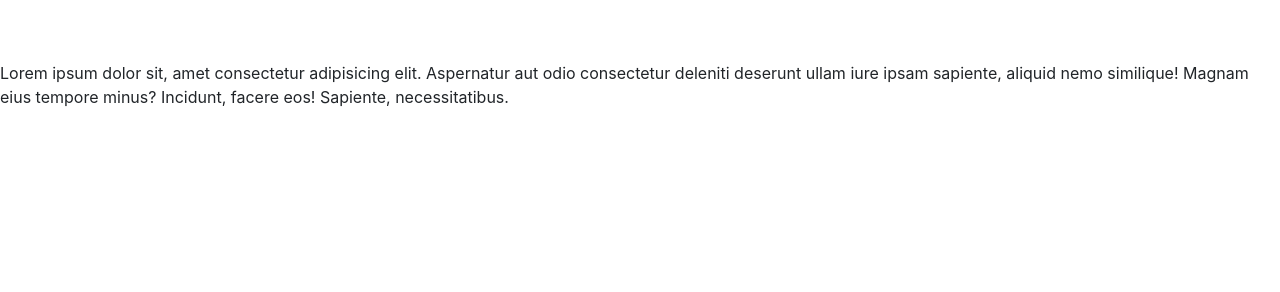
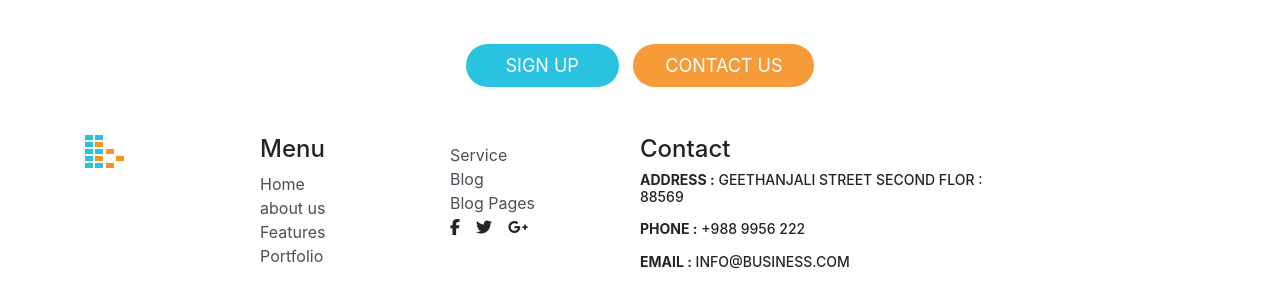
Before and after one commit to raihaninfo/business-template, a plain HTML site: page index.html in a window 1280 px wide. Shown: the part 3665-3957 px from the top of the page. Before the commit the page ends 3774 px from the top, so only its background shows below. Drawn offline with nearby package versions, Linux system fonts and the light colour scheme.

Commit message:
footer section update

```diff
--- a/css/style.css
+++ b/css/style.css
@@ -100,3 +100,19 @@ p {
 .quote-icon{
   font-size: 50px;
 }
+.btn-singup{
+  background-color: #29c2e1;
+  padding: 7px 39px;
+  color: #ffffff;
+  font-size: 18px;
+  margin-top: 31px;
+  margin-right: 5px;
+}
+.btn-contact{
+  background-color: #f69b37;
+  padding: 7px 31px;
+  color: #ffffff;
+  font-size: 18px;
+  margin-top: 31px;
+  margin-left: 5px;
+}
--- a/index.html
+++ b/index.html
@@ -188,12 +188,14 @@
         <div class="client border-right-1 col-xl-7 col-lg-7 col-md-12">
           <div class="client-item " id="slide-1">
             <div class="row">
-              <div  class="col-md-2 text-center quote-icon">
+              <div class="col-md-2 text-center quote-icon">
                 <i class="fa fa-quote-left "></i>
               </div>
               <div class="col-md-10">
                 <div class="text float-left">
-                  <p>The brand that gave us “Just do it!” qualifies that tagline, which always felt a bit broad, to include boundaries. You can’t “just do it” without regard to the rules, as Knight clearly states. Those rules are what level the playing field and protect fair competition</p>
+                  <p>The brand that gave us “Just do it!” qualifies that tagline, which always felt a bit broad, to
+                    include boundaries. You can’t “just do it” without regard to the rules, as Knight clearly states.
+                    Those rules are what level the playing field and protect fair competition</p>
                   <p style="font-size: 18px;" class="mt-3">By</p>
                   <a class="text-uppercase text-warnin text-decoration-none list-item m-0 " href="#">Johon Dea</a>
                 </div>
@@ -207,7 +209,9 @@
               </div>
               <div class="col-md-10">
                 <div class="text float-left">
-                  <p>The idea that one can go through life without conflict or issues arising is unrealistic. Some might dream of a frictionless ride through the world as the ideal journey, but without some form of pushback, growth is impossible. It is these problems that we face which build our character</p>
+                  <p>The idea that one can go through life without conflict or issues arising is unrealistic. Some might
+                    dream of a frictionless ride through the world as the ideal journey, but without some form of
+                    pushback, growth is impossible. It is these problems that we face which build our character</p>
                   <p style="font-size: 18px;" class="mt-3">By</p>
                   <a class="text-uppercase text-warnin text-decoration-none" href="#">Mark Jackarbug</a>
                 </div>
@@ -221,7 +225,9 @@
               </div>
               <div class="col-md-10">
                 <div class="text float-left">
-                  <p>The idea that one can go through life without conflict or issues arising is unrealistic. Some might dream of a frictionless ride through the world as the ideal journey, but without some form of pushback, growth is impossible. It is these problems that we face which build our character</p>
+                  <p>The idea that one can go through life without conflict or issues arising is unrealistic. Some might
+                    dream of a frictionless ride through the world as the ideal journey, but without some form of
+                    pushback, growth is impossible. It is these problems that we face which build our character</p>
                   <p style="font-size: 18px;" class="mt-3">By</p>
                   <a class="text-uppercase text-warnin text-decoration-none" href="#">Michael Bloomberg</a>
                 </div>
@@ -520,23 +526,73 @@
         <div class="col-md-12 text-center">
           <h5 class="h5 free-server">One Month <span style="color: #F69B37 ;">Free</span> Service</h5>
           <p free-server-p> Lorem Ipsum is simply dummy text of the printing and typesetting.</p>
+          <a class="btn btn-singup rounded-pill text-uppercase" href="#">Sign up</a>
+          <a class="btn btn-contact rounded-pill text-uppercase" href="#">Contact us</a>
         </div>
       </div>
     </div>
   </div>
   <!-- free serves section end -->
 
-
-
-
-
-  Lorem ipsum dolor sit, amet consectetur adipisicing elit. Aspernatur aut odio consectetur deleniti deserunt ullam
-  iure ipsam sapiente, aliquid nemo similique! Magnam eius tempore minus? Incidunt, facere eos! Sapiente,
-  necessitatibus.
-
-
-
-
+  <!-- footer section start  -->
+  <div class="container-fluid">
+    <div class="container">
+      <div class="row">
+        <!-- logo  -->
+        <div class="col-md-2">
+          <img src="images/logu.jpg" alt="" class="img-fluid">
+        </div>
+        <!-- Menu  -->
+        <div class="col-md-2">
+          <div class="row">
+            <div class="list-group">
+              <h4 class="h4">Menu</h4>
+              <a class="list list-group-item-action" href="#">Home</a>
+              <a class="list list-group-item-action" href="#">about us</a>
+              <a class="list list-group-item-action" href="#">Features</a>
+              <a class="list list-group-item-action" href="#">Portfolio</a>
+            </div>
+          </div>
+        </div>
+        <!-- serves  -->
+        <div class="col-md-2">
+          <div class="row mt-2">
+            <div class="list-group">
+              <a class="list list-group-item-action" href="#">Service</a>
+              <a class="list list-group-item-action" href="#">Blog</a>
+              <a class="list list-group-item-action" href="#">Blog Pages</a>
+            </div>
+          </div>
+          <div class="text-left row mt-1">
+            <i class="fa fa-facebook mr-3"></i>
+            <i class="fa fa-twitter mr-3"></i>
+            <i class="fa fa-google-plus"></i>
+          </div>
+        </div>
+        <!-- serves  -->
+        <!-- contract  -->
+        <div class="col-md-4">
+          <div class="row">
+            <h4 class="h4">Contact</h4>
+          </div>
+          <div class="row">
+            <div style="font-size: 18px;" class="h5 text-uppercase">
+              <p class=" mt-0"><span class=" font-weight-bold">Address :</span> Geethanjali street
+                Second flor : 88569 </p>
+              <p class=" mt-0">
+                <span class=" font-weight-bold">Phone :</span> +988 9956 222
+              </p>
+              <p class="mt-0">
+                <span class=" font-weight-bold">Email :</span> info@business.com
+              </p>
+            </div>
+          </div>
+        </div>
+        <!-- contract  -->
+      </div>
+    </div>
+  </div>
+  <!-- footer section end -->
 
   <!-- Option 1: jQuery and Bootstrap Bundle (includes Popper) -->
   <script src="https://code.jquery.com/jquery-3.5.1.slim.min.js"></script>
```
Lines whose indentation alone changed are shown as unchanged.
